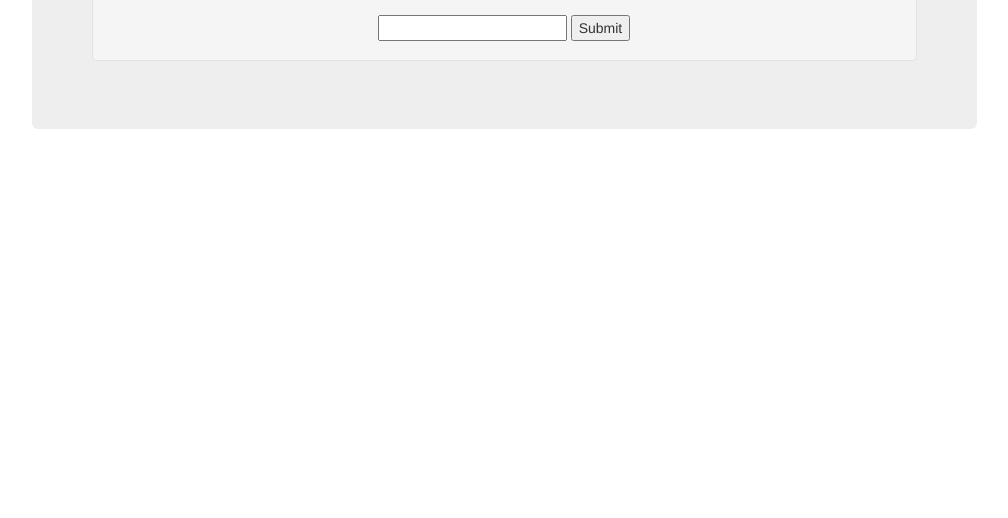
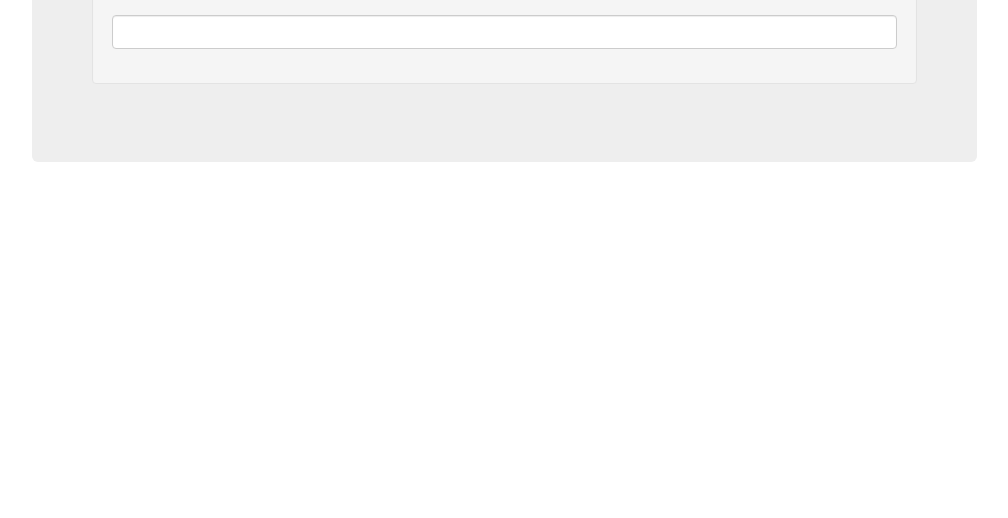
Before and after one commit to amrit-sahoo/Emplay-Analytics-Assignment, a plain HTML site: page index.html in a window 1280 px wide. Shown: the part 282-800 px from the top of the page, without its empty margins (136-1144 px from the left). Drawn offline with nearby package versions, Linux system fonts and the light colour scheme; some packages are replaced by stand-ins of ours.

Commit message:
Add files via upload

```diff
--- a/views/main-view.html
+++ b/views/main-view.html
@@ -10,14 +10,14 @@
 					<h1>{{searchController.heading}}</h1>
 					<br>
 					<div id="box" class="text-center">
-						<form ng-submit="searchController.getRepository()">
-							 <input type="text" name="query" ng-model="searchController.query" >
-						     <input type="submit">
+						<form class="form-group" name="searchbox" method="post">
+							 <input type="text" class="form-control" name="query" id="key">
+
 						</form>
 					</div>
 				</div>
 
-				<div class="row" ng-show="searchController.query" id="options" ng-app="ngAnimate">
+				<div class="row" id="options" ng-app="ngAnimate">
 					<div class="col-lg-offset-1 col-lg-10 col-md-10 col-sm-10 col-md-offset-1 col-sm-offset-1">
 
 						<ul>
```
